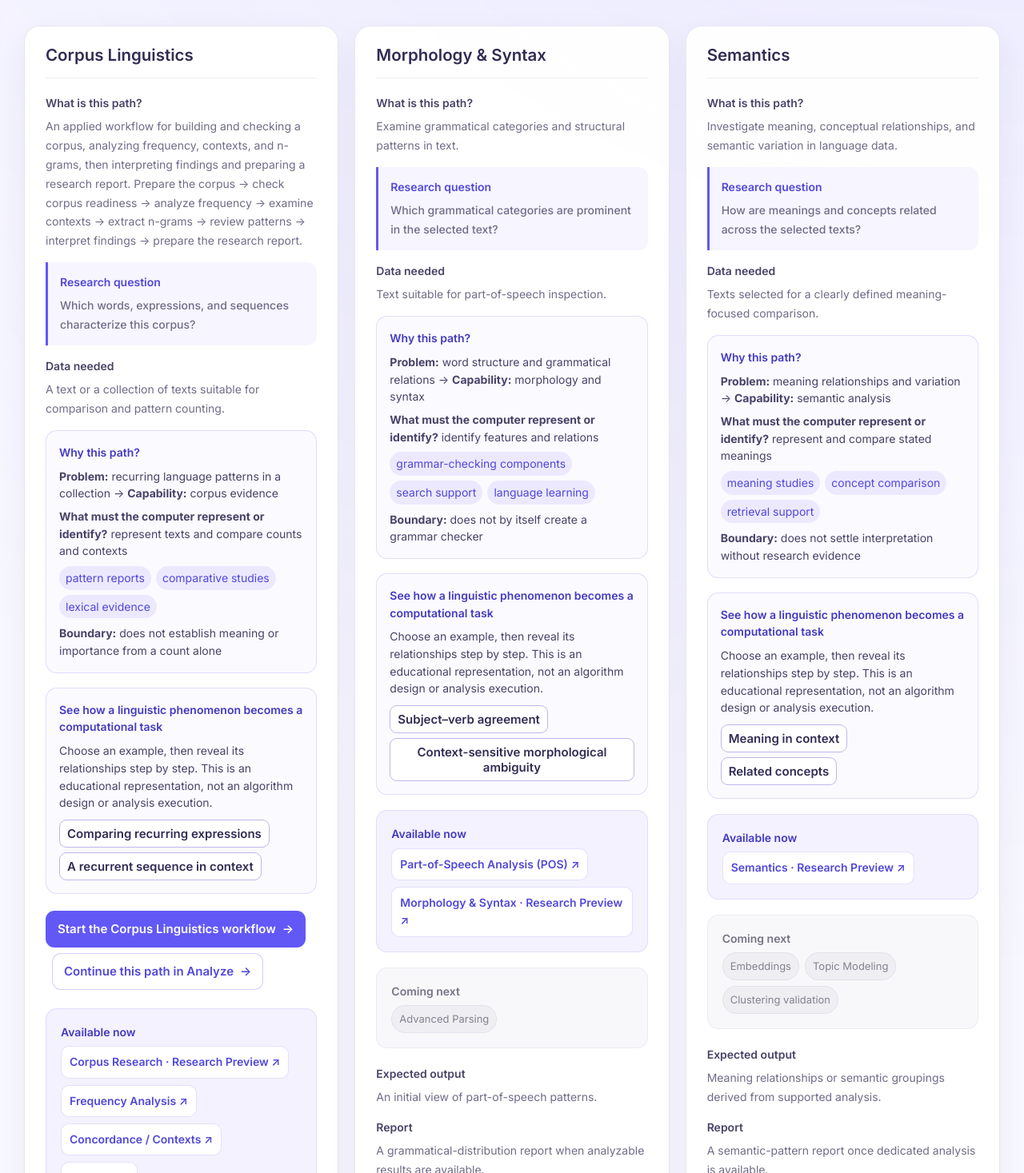
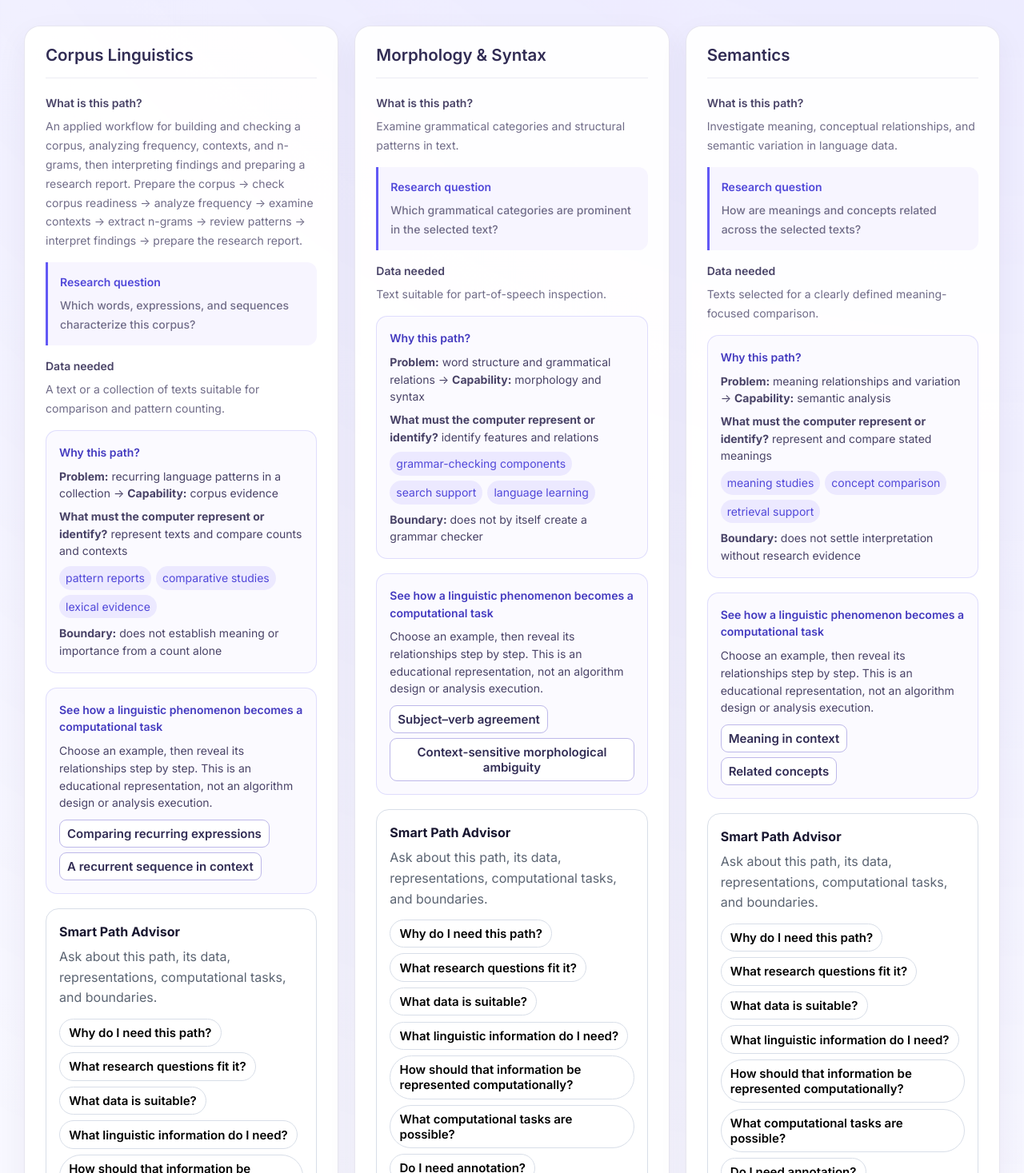
Before and after one commit to humanaixlab/lingualab, a Next.js app: page /research-planner in a window 1280 px wide. Shown: the part 923-2390 px from the top of the page at 80% size. Built offline with nearby package versions, Linux system fonts and the light colour scheme.

Commit message:
feat: make research paths contextually intelligent

```diff
--- a/components/ResearchPaths.js
+++ b/components/ResearchPaths.js
@@ -4,132 +4,33 @@ import { researchPathHref } from "../lib/research-path-context";
 import styles from "../styles/ResearchPaths.module.css";
 import WhyThisPath from "./WhyThisPath";
 import LinguisticPhenomenonBridge from "./LinguisticPhenomenonBridge";
+import ContextualAdvisor from "./ContextualAdvisor";
 
 const COPY = {
-  en: {
-    eyebrow: "WHAT DO I ANALYZE IN LANGUAGE?",
-    title: "Linguistic Research Paths",
-    subtitle: "What do I analyze in language?",
-    allEyebrow: "COMPUTATIONAL LINGUISTICS",
-    allTitle: "Explore by Research Path",
-    allSubtitle: "Choose a research path",
-    positioning: "LinguaLab is an AI-supported research workspace for computational linguistics.",
-    support: "Deterministic tools perform the available analyses. AI supports guidance, study design, interpretation, reporting, and research assistance.",
-    overview: "What is this path?",
-    question: "Research question",
-    data: "Data needed",
-    available: "Available now",
-    unavailable: "No dedicated tool is available in this path yet.",
-    coming: "Coming next",
-    output: "Expected output",
-    report: "Report",
-    beginner: "Beginner guide",
-    advanced: "Advanced details",
-    contextual: "Contextual link · primary home: Research Writing Support",
-  },
-  ar: {
-    eyebrow: "ماذا أحلل في اللغة؟",
-    title: "المسارات اللغوية",
-    subtitle: "ماذا أحلل في اللغة؟",
-    allEyebrow: "اللسانيات الحاسوبية",
-    allTitle: "استكشف حسب المسار البحثي",
-    allSubtitle: "اختر مسارًا بحثيًا",
-    positioning: "LinguaLab مساحة بحث ذكية مدعومة بالذكاء الاصطناعي للباحثين في اللسانيات الحاسوبية.",
-    support: "تنفذ الأدوات الحتمية التحليلات المتاحة، بينما يدعم الذكاء الاصطناعي الإرشاد وتصميم الدراسة والتفسير وإعداد التقارير والمساعدة البحثية.",
-    overview: "ما هذا المسار؟",
-    question: "السؤال البحثي",
-    data: "البيانات المطلوبة",
-    available: "الأدوات المتاحة الآن",
-    unavailable: "لا تتوفر أداة متخصصة في هذا المسار حاليًا.",
-    coming: "قدرات قادمة",
-    output: "المخرجات المتوقعة",
-    report: "التقرير المتوقع",
-    beginner: "للمبتدئ",
-    advanced: "تفاصيل متقدمة",
-    contextual: "رابط سياقي · الموطن الأساسي: دعم الكتابة البحثية",
-  },
+  en: { eyebrow:"WHAT DO I ANALYZE IN LANGUAGE?", title:"Linguistic Research Paths", subtitle:"What do I analyze in language?", allEyebrow:"COMPUTATIONAL LINGUISTICS", allTitle:"Explore by Research Path", allSubtitle:"Choose a research path", positioning:"LinguaLab is an AI-supported research workspace for computational linguistics.", support:"Deterministic tools perform the available analyses. AI supports guidance, study design, interpretation, reporting, and research assistance.", overview:"What is this path?", question:"Research question", data:"Data needed", available:"Available now", unavailable:"No dedicated tool is available in this path yet.", coming:"Coming next", output:"Expected output", report:"Report", beginner:"Beginner guide", advanced:"Advanced details", contextual:"Contextual link · primary home: Research Writing Support" },
+  ar: { eyebrow:"ماذا أحلل في اللغة؟", title:"المسارات اللغوية", subtitle:"ماذا أحلل في اللغة؟", allEyebrow:"اللسانيات الحاسوبية", allTitle:"استكشف حسب المسار البحثي", allSubtitle:"اختر مسارًا بحثيًا", positioning:"LinguaLab مساحة بحث ذكية مدعومة بالذكاء الاصطناعي للباحثين في اللسانيات الحاسوبية.", support:"تنفذ الأدوات الحتمية التحليلات المتاحة، بينما يدعم الذكاء الاصطناعي الإرشاد وتصميم الدراسة والتفسير وإعداد التقارير والمساعدة البحثية.", overview:"ما هذا المسار؟", question:"السؤال البحثي", data:"البيانات المطلوبة", available:"الأدوات المتاحة الآن", unavailable:"لا تتوفر أداة متخصصة في هذا المسار حاليًا.", coming:"قدرات قادمة", output:"المخرجات المتوقعة", report:"التقرير المتوقع", beginner:"للمبتدئ", advanced:"تفاصيل متقدمة", contextual:"رابط سياقي · الموطن الأساسي: دعم الكتابة البحثية" },
 };
-
 const LINGUISTIC_PATH_IDS = new Set(["corpus-linguistics", "morphology-syntax", "semantics", "discourse-pragmatics"]);
 
 export default function ResearchPaths({ language, mode = "all" }) {
   const copy = COPY[language === "ar" ? "ar" : "en"];
   const locale = language === "ar" ? "ar" : "en";
   const paths = mode === "linguistic" ? RESEARCH_PATHS.filter((path) => LINGUISTIC_PATH_IDS.has(path.id)) : RESEARCH_PATHS;
-  const heading = mode === "linguistic"
-    ? { eyebrow: copy.eyebrow, title: copy.title, subtitle: copy.subtitle }
-    : { eyebrow: copy.allEyebrow, title: copy.allTitle, subtitle: copy.allSubtitle };
-
-  return (
-    <section className={styles.section} id="research-paths" aria-labelledby="research-paths-title">
-      <header className={styles.header}>
-        <p className={styles.eyebrow}>{heading.eyebrow}</p>
-        <h2 id="research-paths-title">{heading.title}</h2>
-        <p className={styles.subtitle}>{heading.subtitle}</p>
-        <p>{copy.positioning}</p>
-        <p className={styles.support}>{copy.support}</p>
-      </header>
-
-      <div className={styles.grid}>
-        {paths.map((path) => (
-          <article className={styles.card} id={path.id} key={path.id}>
-            <header className={styles.pathHeader}>
-              <h3>{path.name[locale]}</h3>
-            </header>
-            <dl className={`${styles.details} ${styles.introDetails}`}>
-              <div className={styles.overview}><dt>{copy.overview}</dt><dd>{path.overview[locale]}</dd></div>
-              <div className={styles.researchQuestion}><dt>{copy.question}</dt><dd>{path.question[locale]}</dd></div>
-              <div className={styles.dataNeeded}><dt>{copy.data}</dt><dd>{path.data[locale]}</dd></div>
-            </dl>
-            <WhyThisPath pathId={path.id} language={language} />
-            <LinguisticPhenomenonBridge pathId={path.id} language={language} />
-
-            {(path.hubHref || path.ctaHref) && (
-              <Link className={styles.primaryCta} href={path.hubHref || path.ctaHref}>
-                {path.cta[locale]} <span aria-hidden="true">→</span>
-              </Link>
-            )}
-            {path.analyzeHref && (
-              <Link className={styles.analysisCta} href={`${researchPathHref(path.analyzeHref, path.id)}#quick-analysis`}>
-                {path.analyzeCta[locale]} <span aria-hidden="true">→</span>
-              </Link>
-            )}
-
-            <div className={`${styles.toolBlock} ${path.available.length ? styles.availableBlock : styles.unavailableBlock}`}>
-              <h4>{copy.available}</h4>
-              {path.available.length ? (
-                <div className={styles.tools}>
-                  {path.available.map((tool) => (
-                    <Link className={tool.contextual ? styles.contextualTool : undefined} href={researchPathHref(tool.href, path.id)} key={tool.href}>
-                      {tool[locale]} <span aria-hidden="true">↗</span>
-                      {tool.contextual && <small>{copy.contextual}</small>}
-                    </Link>
-                  ))}
-                </div>
-              ) : <p className={styles.unavailable}>{copy.unavailable}</p>}
-            </div>
-
-            <div className={styles.coming}>
-              <h4>{copy.coming}</h4>
-              <ul>{path.coming[locale].map((item) => <li key={item}>{item}</li>)}</ul>
-            </div>
-
-            <dl className={`${styles.details} ${styles.outcomeDetails}`}>
-              <div><dt>{copy.output}</dt><dd>{path.output[locale]}</dd></div>
-              <div><dt>{copy.report}</dt><dd>{path.report[locale]}</dd></div>
-            </dl>
-
-            <details className={styles.guide}>
-              <summary>{copy.beginner}</summary>
-              <p>{path.beginner[locale]}</p>
-            </details>
-            <details className={styles.guide}>
-              <summary>{copy.advanced}</summary>
-              <p>{path.advanced[locale]}</p>
-            </details>
-          </article>
-        ))}
-      </div>
-    </section>
-  );
+  const heading = mode === "linguistic" ? { eyebrow:copy.eyebrow,title:copy.title,subtitle:copy.subtitle } : { eyebrow:copy.allEyebrow,title:copy.allTitle,subtitle:copy.allSubtitle };
+  return <section className={styles.section} id="research-paths" aria-labelledby="research-paths-title">
+    <header className={styles.header}><p className={styles.eyebrow}>{heading.eyebrow}</p><h2 id="research-paths-title">{heading.title}</h2><p className={styles.subtitle}>{heading.subtitle}</p><p>{copy.positioning}</p><p className={styles.support}>{copy.support}</p></header>
+    <div className={styles.grid}>{paths.map((path)=><article className={styles.card} id={path.id} key={path.id}>
+      <header className={styles.pathHeader}><h3>{path.name[locale]}</h3></header>
+      <dl className={`${styles.details} ${styles.introDetails}`}><div className={styles.overview}><dt>{copy.overview}</dt><dd>{path.overview[locale]}</dd></div><div className={styles.researchQuestion}><dt>{copy.question}</dt><dd>{path.question[locale]}</dd></div><div className={styles.dataNeeded}><dt>{copy.data}</dt><dd>{path.data[locale]}</dd></div></dl>
+      <WhyThisPath pathId={path.id} language={language}/>
+      <LinguisticPhenomenonBridge pathId={path.id} language={language}/>
+      <ContextualAdvisor language={language} kind="path" context={{ id:path.id, name:path.name[locale], overview:path.overview[locale], researchQuestion:path.question[locale], dataNeeded:path.data[locale], availableTools:path.available.map((tool)=>tool[locale]), coming:path.coming[locale], expectedOutput:path.output[locale], expectedReport:path.report[locale], beginnerGuidance:path.beginner[locale], advancedGuidance:path.advanced[locale] }}/>
+      {(path.hubHref||path.ctaHref)&&<Link className={styles.primaryCta} href={path.hubHref||path.ctaHref}>{path.cta[locale]} <span aria-hidden="true">→</span></Link>}
+      {path.analyzeHref&&<Link className={styles.analysisCta} href={`${researchPathHref(path.analyzeHref,path.id)}#quick-analysis`}>{path.analyzeCta[locale]} <span aria-hidden="true">→</span></Link>}
+      <div className={`${styles.toolBlock} ${path.available.length?styles.availableBlock:styles.unavailableBlock}`}><h4>{copy.available}</h4>{path.available.length?<div className={styles.tools}>{path.available.map((tool)=><Link className={tool.contextual?styles.contextualTool:undefined} href={researchPathHref(tool.href,path.id)} key={tool.href}>{tool[locale]} <span aria-hidden="true">↗</span>{tool.contextual&&<small>{copy.contextual}</small>}</Link>)}</div>:<p className={styles.unavailable}>{copy.unavailable}</p>}</div>
+      <div className={styles.coming}><h4>{copy.coming}</h4><ul>{path.coming[locale].map((item)=><li key={item}>{item}</li>)}</ul></div>
+      <dl className={`${styles.details} ${styles.outcomeDetails}`}><div><dt>{copy.output}</dt><dd>{path.output[locale]}</dd></div><div><dt>{copy.report}</dt><dd>{path.report[locale]}</dd></div></dl>
+      <details className={styles.guide}><summary>{copy.beginner}</summary><p>{path.beginner[locale]}</p></details><details className={styles.guide}><summary>{copy.advanced}</summary><p>{path.advanced[locale]}</p></details>
+    </article>)}</div>
+  </section>;
 }
```
